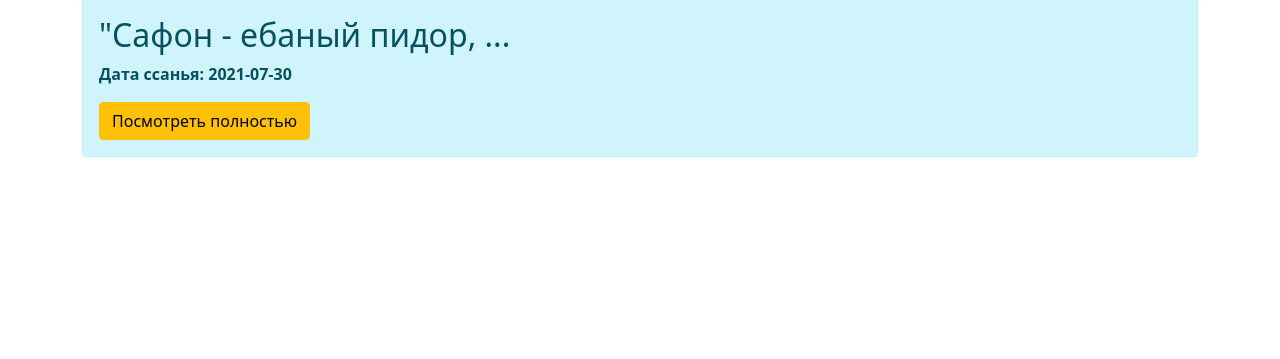
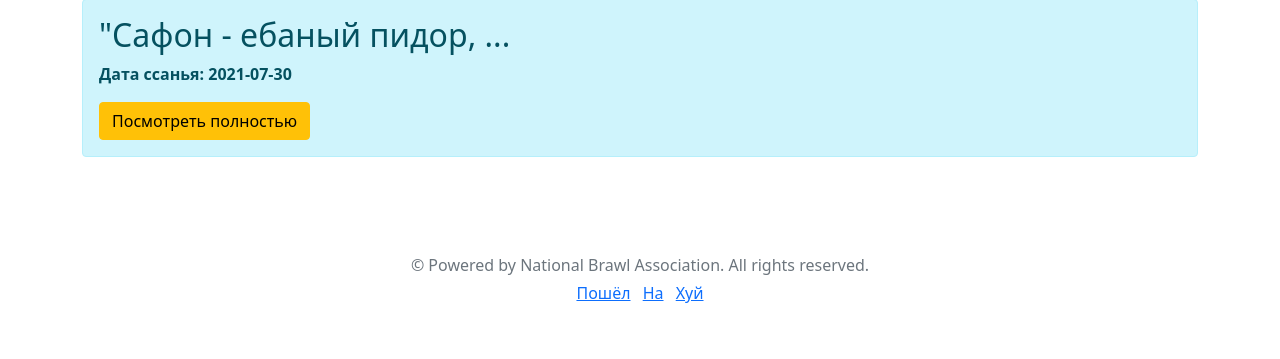
Before and after one commit to AntonGorokhov/BrawlBook, a Flask app: page /posts in a window 1280 px wide. Shown: the part 162-521 px from the top of the page. Run offline with Flask 2, Linux system fonts and the light colour scheme; data comes from the database, SQL or seed files in the repository; both versions use the stored data as it was after the commit.

Commit message:
modified base.html and added some more buttons

```diff
--- a/app.py
+++ b/app.py
@@ -24,13 +24,12 @@ def first_page():
 @app.route("/posts")
 def posts():
     articles = Article.query.order_by(Article.date.desc()).all()
-    return render_template("posts.html", articles=articles)
+    return render_template("posts.html", articles=articles, sz=len(articles))
 
 @app.route("/posts/<int:id>")
 def post_detail(id):
     article = Article.query.get(id)
     return render_template("post_detail.html", article=article)
-
 
 
 
--- a/templates/base.html
+++ b/templates/base.html
@@ -21,6 +21,16 @@
         <a class="me-3 py-2 text-dark text-decoration-none" href="/posts">Вся ссань</a>
       </nav>
     </div>
+
     {% block body %}{% endblock %}
+
+    <footer class="my-5 pt-5 text-muted text-center text-small">
+    <p class="mb-1">© Powered by National Brawl Association. All rights reserved.</p>
+    <ul class="list-inline">
+      <li class="list-inline-item"><a href="#">Пошёл</a></li>
+      <li class="list-inline-item"><a href="#">На</a></li>
+      <li class="list-inline-item"><a href="#">Хуй</a></li>
+    </ul>
+  </footer>
 </body>
 </html>
--- a/templates/post_update.html
+++ b/templates/post_update.html
@@ -11,7 +11,8 @@
     <form method="post">
         <textarea type="text" name="title" id="title" class="form-control" placeholder="Название твоей ссанины">{{article.title}}</textarea><br>
         <textarea name="text" id="text" class="form-control" placeholder="Текст твоей ссанины">{{article.text}}</textarea><br>
-        <input type="submit" class="btn btn-success" value="Внести изменения!"><br>
+        <input type="submit" class="btn btn-warning" value="Внести изменения!">
+        <input type="reset" class="btn btn-success" value="Отменить!"><br>
     </form>
 </div>
 {% endblock %}
--- a/templates/posts.html
+++ b/templates/posts.html
@@ -8,6 +8,14 @@
 {% block body %}
 <div class="container mt-5">
     <h1>Посты в BrawlBook</h1>
+
+    {% if sz == 0 %}
+        <div class="alert alert-info">
+            <h5>Тут пока что ничего нет...</h5>
+        </div>
+    <?php endif; ?>
+    {% endif %}
+
     {% for el in articles %}
     <div class="alert alert-info">
         <h2>{{el.title}}</h2>
```
Also changed, not shown: blog.db.
